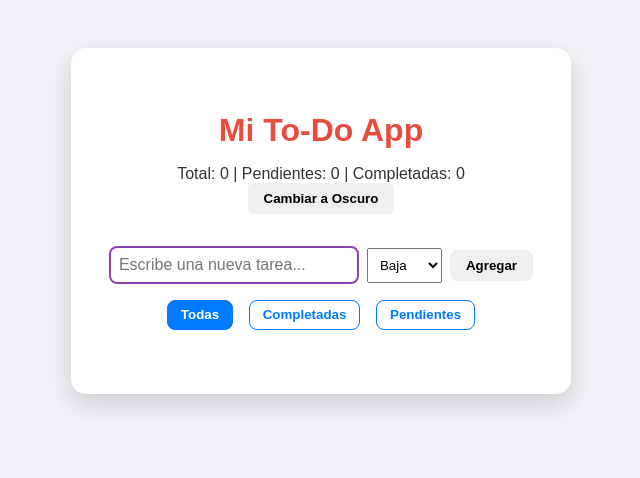
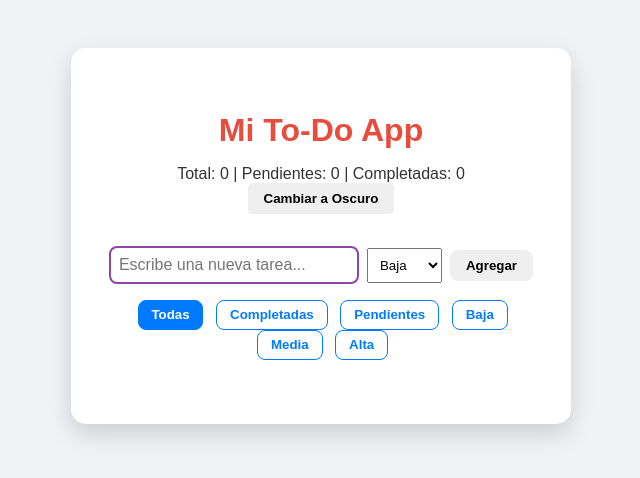
Before and after one commit to Alejandro20983/TODO-APP, a React (Vite) app: page / in a window 1280 px wide. Shown: the top 478 px of the page, without its empty margins (319-959 px from the left). Built offline with nearby package versions, Linux system fonts and the light colour scheme.

Commit message:
nueva función para filtrar las prioridades de las tareas asignadas

```diff
--- a/src/App.jsx
+++ b/src/App.jsx
@@ -7,6 +7,7 @@ function App() {
   const [todos, setTodos] = useState([]);
   const [filter, setFilter] = useState("Todas");
   const [darkMode, setDarkMode] = useState(false);
+  const[priorityFilter, setPriorityFilter] = useState("Todas");
 
   // Cargar tareas y tema desde localStorage al iniciar
   useEffect(() => {
@@ -60,6 +61,10 @@ function App() {
   const filteredTodos = todos.filter((todo) => {
     if (filter === "Completadas") return todo.completed;
     if (filter === "Pendientes") return !todo.completed;
+
+    if(priorityFilter === "Baja" && todo.priority !== "low") return false;
+    if(priorityFilter === "Media" && todo.priority !== "medium") return false;
+    if(priorityFilter === "Alta" && todo.priority !== "high") return false;
     return true;
   });
 
@@ -89,7 +94,7 @@ function App() {
       </div>
 
       <TodoInput addTodo={addTodo} />
-      <TodoFilters currentFilter={filter} setFilter={setFilter} />
+      <TodoFilters currentFilter={filter} setFilter={setFilter} currentPriority={priorityFilter} setPriorityFilter={setPriorityFilter} />
       {/* Pasar sortedTodos a TodoList */}
       <TodoList
         todos={sortedTodos}
--- a/src/components/TodoFilters.jsx
+++ b/src/components/TodoFilters.jsx
@@ -1,15 +1,30 @@
-function TodoFilters({ currentFilter, setFilter }) {
+function TodoFilters({ currentFilter, setFilter, currentPriority, setPriorityFilter }) {
   const filters = ["Todas", "Completadas", "Pendientes"];
+  const priorityFilters = ["Baja", "Media", "Alta"];
 
   return (
-    <div className="filters">
+    <div className="filters" style={{ textAlign: "center", marginTop: "1rem" }}>
+      {/* Filtros por estado */}
       {filters.map((filter) => (
         <button
           key={filter}
           className={currentFilter === filter ? "active" : ""}
           onClick={() => setFilter(filter)}
+          style={{ marginRight: "0.3rem" }}
         >
           {filter}
+        </button>
+      ))}
+
+      {/* Filtros por prioridad */}
+      {priorityFilters.map((priority) => (
+        <button
+          key={priority}
+          className={currentPriority === priority ? "active" : ""}
+          onClick={() => setPriorityFilter(priority)}
+          style={{ marginRight: "0.3rem" }}
+        >
+          {priority}
         </button>
       ))}
     </div>
```
